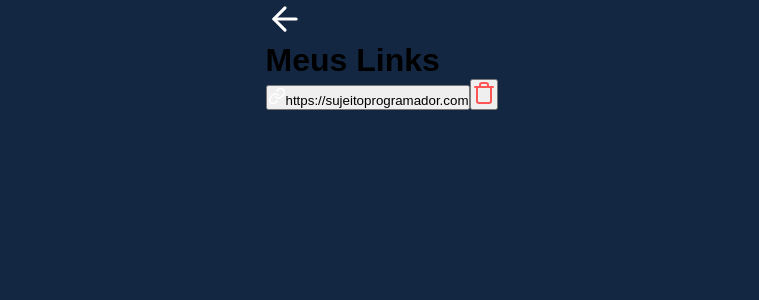
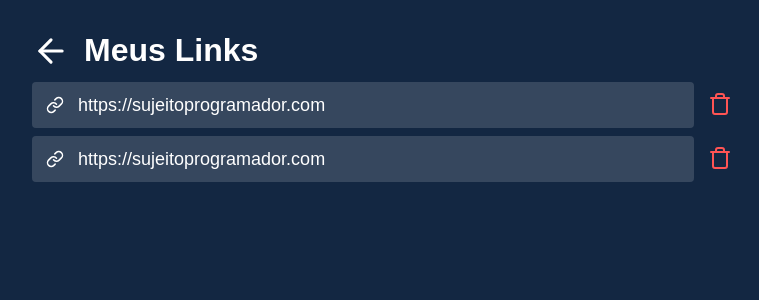
Before and after one commit to yurisantos-y/meulink, a React (Create React App) app: page /links in a window 1280 px wide. Shown: the top 300 px of the page, without its empty margins (258-1017 px from the left). Built offline with nearby package versions, Linux system fonts and the light colour scheme.

Commit message:
Second commit

```diff
--- a/src/pages/Links/index.js
+++ b/src/pages/Links/index.js
@@ -1,13 +1,15 @@
 import './links.css';
 import { FiArrowLeft, FiLink, FiTrash } from 'react-icons/fi';
-
+import { Link } from 'react-router-dom'
 
 export default function Links(){
     return(
       <div className="links-container">
 
        <div className="links-header">
-        <FiArrowLeft size={38} color="#FFF"/>
+         <Link to="/">
+         <FiArrowLeft size={38} color="#FFF"/>
+         </Link>
         <h1>Meus Links</h1>
        </div>
 
@@ -16,10 +18,21 @@
           <FiLink size={18} color="#FFF"/>
           https://sujeitoprogramador.com
         </button>
-        <button>
+        <button className="link-delete">
           <FiTrash size={24} color="#FF5454"/>
         </button>
        </div>
+
+       <div className="links-item">
+        <button className='link'>
+          <FiLink size={18} color="#FFF"/>
+          https://sujeitoprogramador.com
+        </button>
+        <button className="link-delete">
+          <FiTrash size={24} color="#FF5454"/>
+        </button>
+       </div>
+
       </div>
     )
   }
--- a/src/pages/Links/links.css
+++ b/src/pages/Links/links.css
@@ -0,0 +1,75 @@
+.links-container{
+    max-width: 1120px;
+    margin: 32px auto 0 auto;
+}
+
+.links-header{
+    display: flex;
+    flex-direction: row;
+}
+
+.links-header svg{
+    margin-right: 14px;
+}
+
+.links-header h1{
+    color: #FFF;
+}
+
+.links-item{
+    width: 700px;
+    display: flex;
+    align-items: center;
+    flex-direction: row;
+    margin-top: 8px;
+}
+
+.links-item:last-child{ /*Last-child vai fazer com aplique a declaração/conteudo no ultimo item. */
+    margin-bottom: 18px;
+}
+
+.link{
+    border: 0;
+    width: 100%;
+    min-width: 80%;
+    border-radius: 4px;
+    height: 46px;
+    background-color: rgb(255, 255, 255, 0.15);
+    margin-right: 14px;
+    display: flex;
+    align-items: center;
+    padding: 0 14px;
+    font-size: 18px;
+    color: #FFF;
+
+    white-space: nowrap;
+    overflow: hidden;
+    text-overflow: ellipsis;
+}
+
+.link svg{
+    margin-right: 14px;
+}
+
+.link-delete{
+    border: 0;
+    background: transparent;
+}
+
+@media (max-width: 715px){
+    .links-container{
+        width: 90%;
+    }
+
+    .logo h1{
+        font-size: 40px;
+    }
+
+    .links-item{
+        width: 100%;
+    }
+
+    .link{
+        width: 100%;
+    }
+}
```
